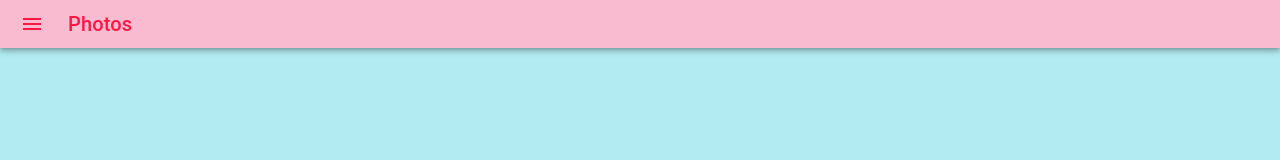
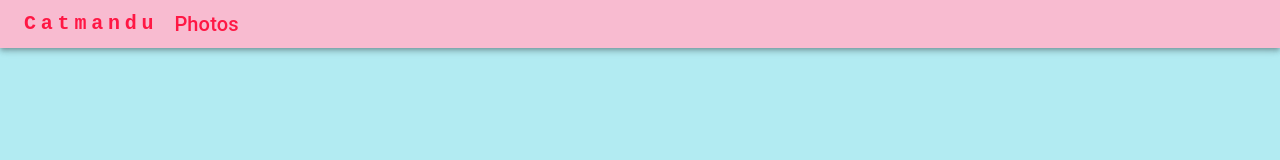
Before and after one commit to Tarabass/react-mui-theming, a React (Create React App) app: page / in a window 1280 px wide. Shown: the top 160 px of the page. Built offline with nearby package versions, Linux system fonts and the light colour scheme.

Commit message:
Replace menu icon with Catmandu logo

```diff
--- a/src/components/DensedAppBar.jsx
+++ b/src/components/DensedAppBar.jsx
@@ -1,18 +1,26 @@
-import { AppBar, Toolbar, IconButton, Typography } from '@mui/material'
-import MenuIcon from '@mui/icons-material/Menu'
+import { AppBar, Toolbar, Typography } from '@mui/material'
 
 function DensedAppBar() {
 	return (
 		<AppBar position="static">
 			<Toolbar variant="dense">
-				<IconButton
-					edge="start"
-					color="inherit"
-					aria-label="menu"
-					sx={{ mr: 2 }}
+				<Typography
+					variant="h6"
+					noWrap
+					component="a"
+					href="/"
+					sx={{
+						mr: 2,
+						display: { xs: 'none', md: 'flex' },
+						fontFamily: 'monospace',
+						fontWeight: 700,
+						letterSpacing: '.3rem',
+						color: 'inherit',
+						textDecoration: 'none',
+					}}
 				>
-					<MenuIcon />
-				</IconButton>
+					Catmandu
+				</Typography>
 				<Typography variant="h6" color="inherit" component="div">
 					Photos
 				</Typography>
```
